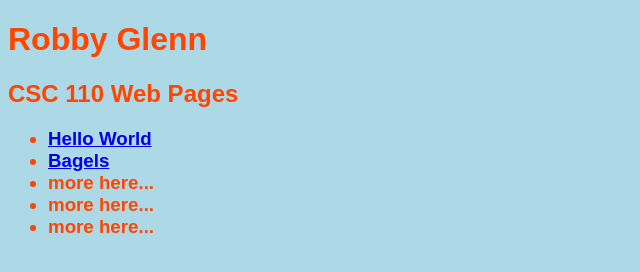
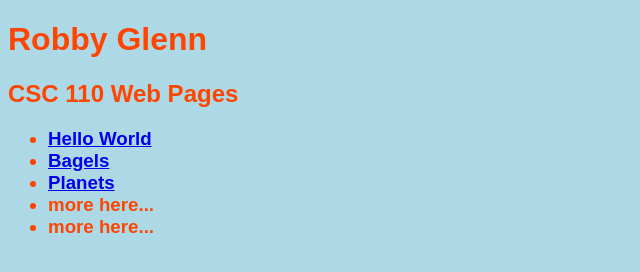
Before and after one commit to rglenn-pvcc/rglenn-pvcc.github.io, a plain HTML site: page index.html in a window 1280 px wide. Shown: the whole page, without its empty margins (0-640 px from the left). Drawn offline with Linux system fonts and the light colour scheme.

Commit message:
Update index.html

```diff
--- a/index.html
+++ b/index.html
@@ -17,7 +17,7 @@
 <ul>
   <li><a href = "helloworld.html"> Hello World </a></li>
   <li><a href = "bagels.html"> Bagels </a></li>
-  <li>more here...</li>
+  <li><a href = "planets.html">Planets </a></li>
   <li>more here...</li>
   <li>more here...</li>
 </ul>
```
